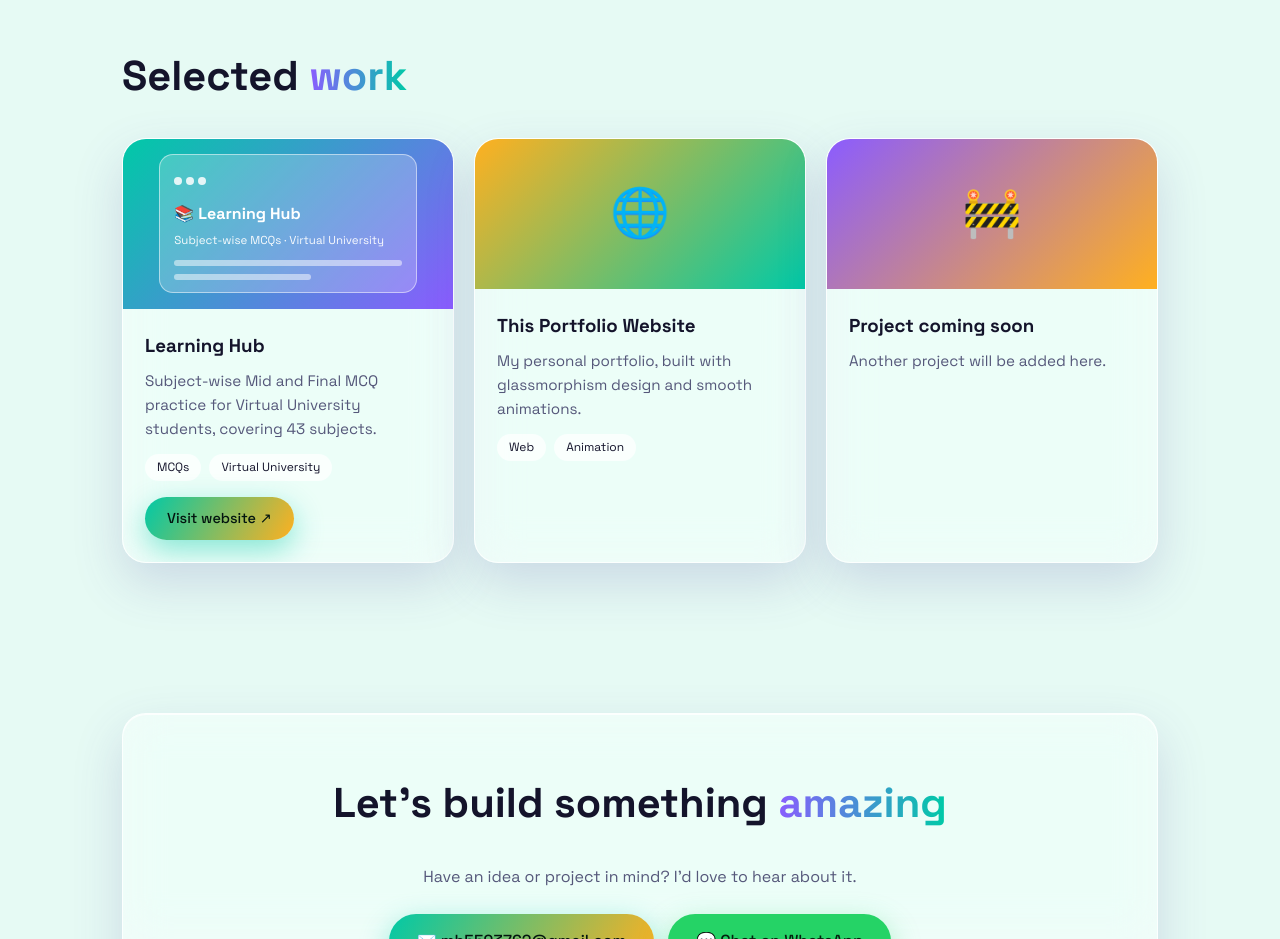
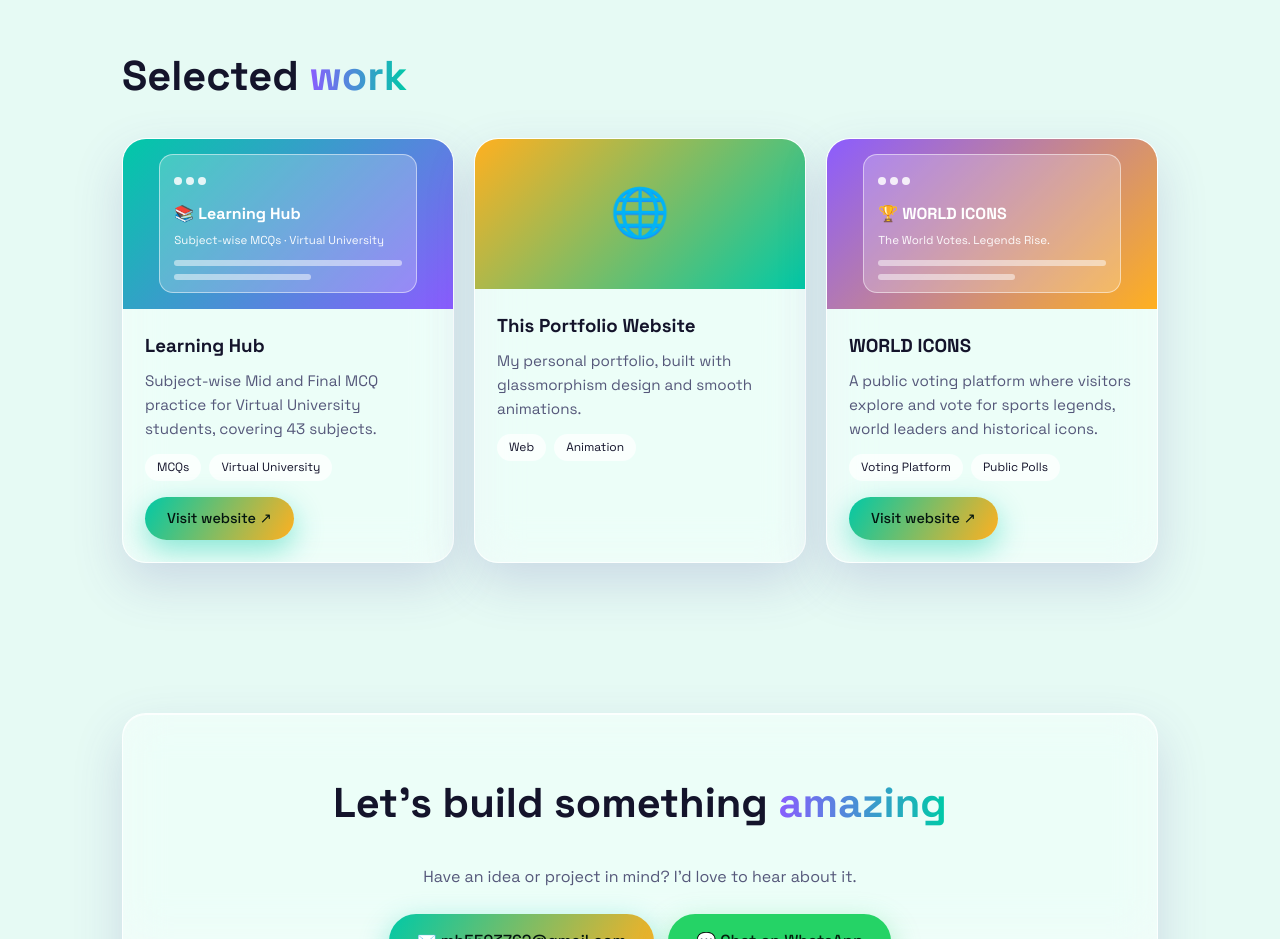
Before and after one commit to hamzimalik702-coder/Malik-Hamza-Portfolio, a plain HTML site: page index.html in a window 1280 px wide. Shown: the part 1680-2619 px from the top of the page. Drawn offline with Linux system fonts and the light colour scheme.

Commit message:
Update index.html

```diff
--- a/index.html
+++ b/index.html
@@ -127,7 +127,7 @@ body{-webkit-text-size-adjust:100%;-webkit-tap-highlight-color:transparent}
   <div class="grid">
     <div class="glass item proj rv" data-tilt><div class="thumb mock"><div class="win"><div class="dots"><i></i><i></i><i></i></div><b>📚 Learning Hub</b><span>Subject-wise MCQs · Virtual University</span><div class="ln"></div><div class="ln s"></div></div></div><div class="body"><h3>Learning Hub</h3><p>Subject-wise Mid and Final MCQ practice for Virtual University students, covering 43 subjects.</p><div class="chips"><span>MCQs</span><span>Virtual University</span></div><a class="btn p visit" href="https://hidden-dawn-fa2d.hamzimalik702.workers.dev" target="_blank" rel="noopener">Visit website ↗</a></div></div>
     <div class="glass item proj rv" data-tilt><div class="thumb">🌐</div><div class="body"><h3>This Portfolio Website</h3><p>My personal portfolio, built with glassmorphism design and smooth animations.</p><div class="chips"><span>Web</span><span>Animation</span></div></div></div>
-    <div class="glass item proj rv" data-tilt><div class="thumb">🚧</div><div class="body"><h3>Project coming soon</h3><p>Another project will be added here.</p></div></div>
+    <div class="glass item proj rv" data-tilt><div class="thumb mock"><div class="win"><div class="dots"><i></i><i></i><i></i></div><b>🏆 WORLD ICONS</b><span>The World Votes. Legends Rise.</span><div class="ln"></div><div class="ln s"></div></div></div><div class="body"><h3>WORLD ICONS</h3><p>A public voting platform where visitors explore and vote for sports legends, world leaders and historical icons.</p><div class="chips"><span>Voting Platform</span><span>Public Polls</span></div><a class="btn p visit" href="https://world-icons-polished-fixed.vercel.app" target="_blank" rel="noopener">Visit website ↗</a></div></div>
   </div>
 </section>
 
```
